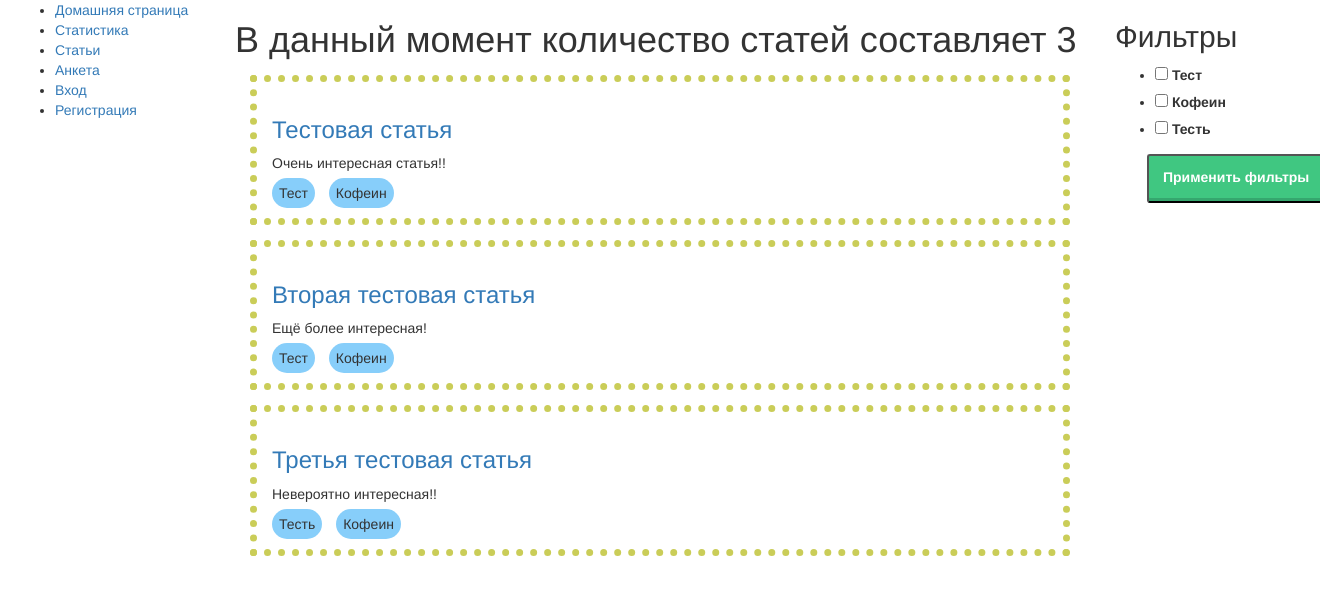
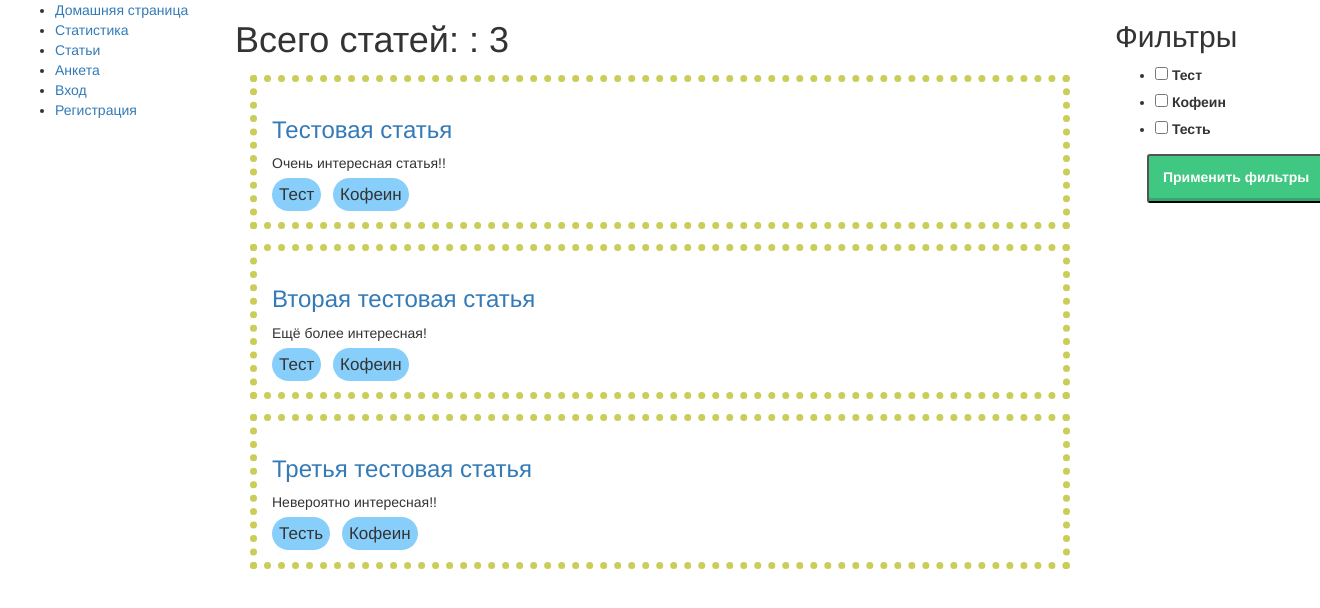
Before and after one commit to Moria-Mel/Caffeine, a Django app: page /caffeine/articles/ in a window 1320 px wide. Shown: the top 608 px of the page. Run offline with Django 3.2, Linux system fonts and the light colour scheme; data comes from the database, SQL or seed files in the repository; some libraries are stand-ins or nearby versions.

Commit message:
filter update

```diff
--- a/caffeine/catalog/static/css/styles.css
+++ b/caffeine/catalog/static/css/styles.css
@@ -29,6 +29,7 @@ sidebar-nav {
 
 .tag {border-radius: 20px;
       background-color: #87cefa;
-      margin-right: 10px;
+      margin-right: 8px;
       padding: 7px;
+      font-size: 17px;
 }
--- a/caffeine/catalog/views.py
+++ b/caffeine/catalog/views.py
@@ -49,14 +49,16 @@ def articles_view(request):
     num = Article.objects.all().count()
     articles_list = [i.create_dict() for i in Article.objects.all()]
     form = Articles_filter()
+    filters = None
     if request.method == 'POST':
         req = dict(request.POST)
         if 'filter_field' in req.keys():
             filters = req['filter_field']
             articles_list = [i for i in articles_list if set(i['tags']).intersection(set(filters))]
+            num = len(articles_list)
 
     return render(request, 'articles.html', {'num': num, 'articles_list': articles_list,
-                                             'form': form})
+                                             'form': form, 'filters': filters})
 
 
 def questionary_view(request, data={'n': 1}):
--- a/caffeine/templates/articles.html
+++ b/caffeine/templates/articles.html
@@ -1,7 +1,7 @@
 {% extends "base_generic.html" %}
 
 {% block content %}
-<h1>В данный момент количество статей составляет {{ num }}</h1>
+<h1>{% if not filters %}Всего статей: {% else %} Количество статей содержащих {% for tag in filters %}<span class="tag">{{tag}}</span>{% endfor %}{% endif %}: {{ num }}</h1>
 {% for article in articles_list %}
 <div class="questionary">
     <a href={{article.id}}><h3>{{article.title}}</h3></a>
```
